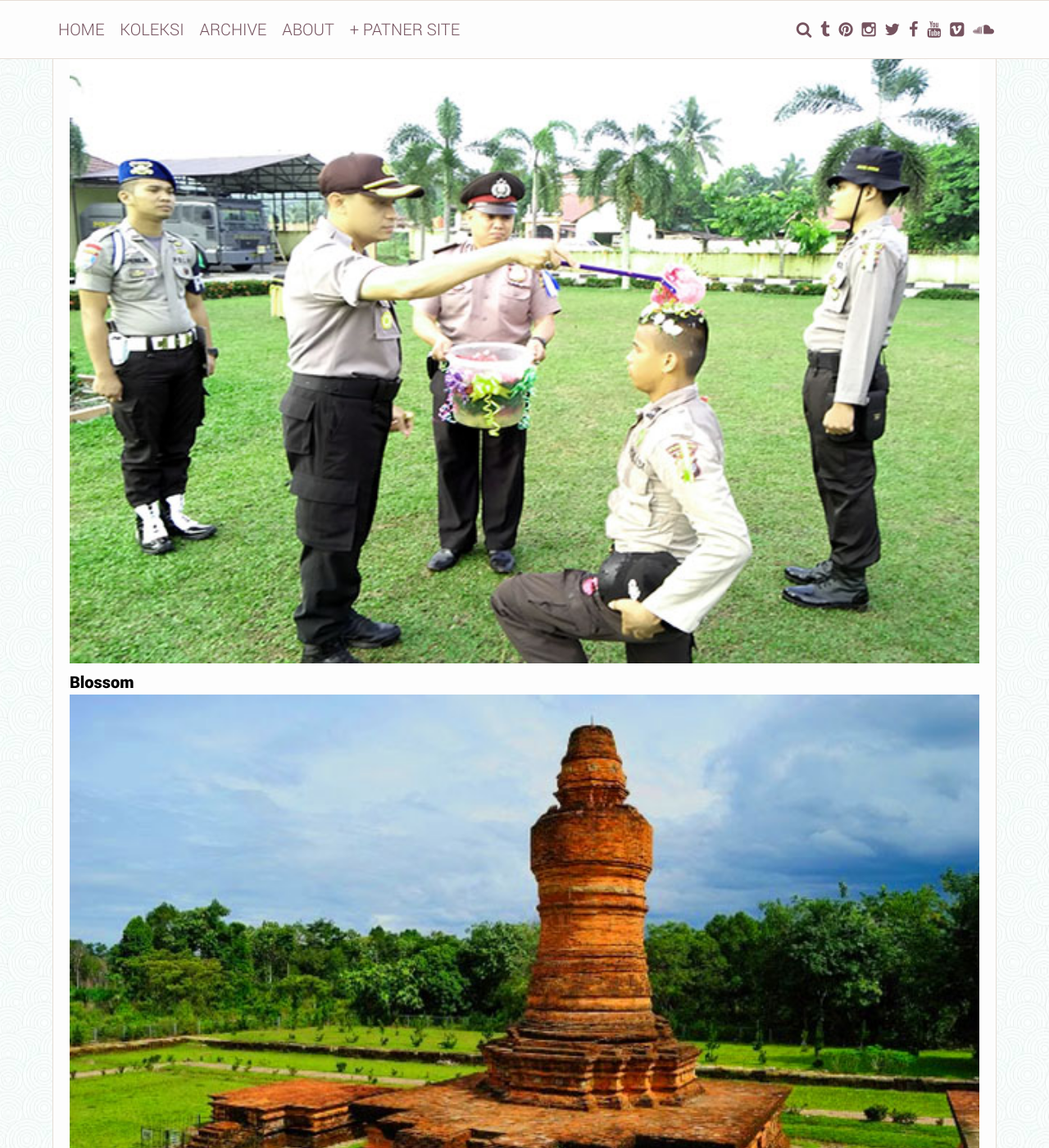
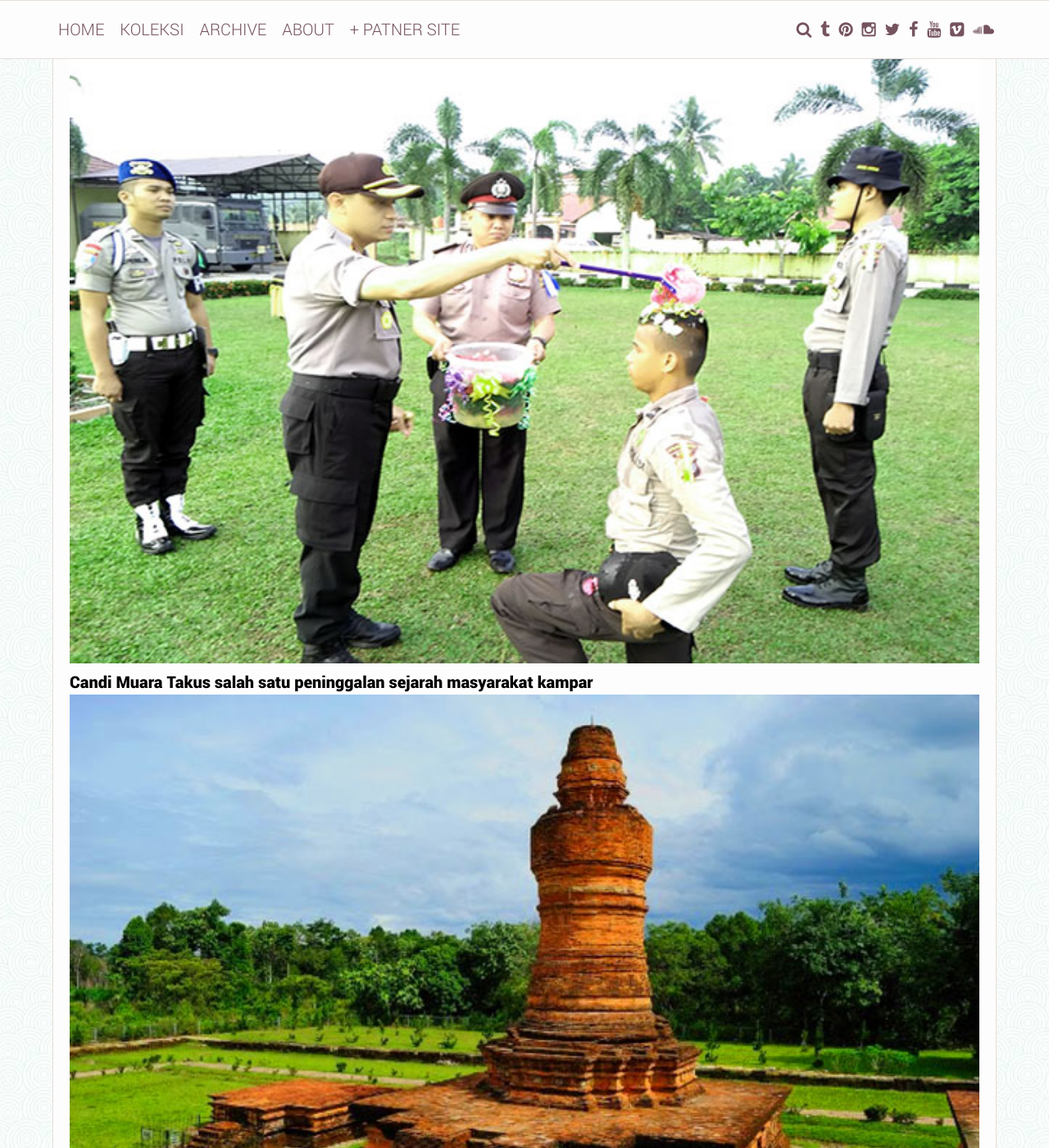
Before and after one commit to Risalbudiman/Risalbudiman.github.io, a Jekyll site: the page built from _posts/2015-02-06-gallery.md, in a window 1280 px wide and 1400 px high, scrolled down 3555 px. Shown: the whole window at 82% size. Built offline with Jekyll 4.4.1, drawn with Linux system fonts in a browser that asks for light colours; some of the changed text lies outside the part shown.

Commit message:
Update galleries.yml

```diff
--- a/_data/galleries.yml
+++ b/_data/galleries.yml
@@ -2,17 +2,17 @@
   imagefolder: /img/galleries/gallery-standard-post
   images:
   - filename: 1.jpg
-    alttext: Bloom Flat
+    alttext: Ini para pejabat kampar lagi panen bawang sambil difoto
   - filename: 2.jpg
-    alttext: Bloom
+    alttext: My trip my adventure KAMPAR
   - filename: 3.jpg
-    alttext: Blossom in a Star
+    alttext: Polisi kampar lagi dimandiin pakai kembang biar hidupnya berkah
   - filename: 4.jpg
-    alttext: Blossom
+    alttext: Candi Muara Takus salah satu peninggalan sejarah masyarakat kampar
   - filename: 5.jpg
-    alttext: Bubbly Bloom
+    alttext: Lopek Bugi
   - filename: 6.jpg
-    alttext: Rays of Gold
+    alttext: Mandi Banjir karna dikampar sering banjir dan sering mati lampu walaupun gak hujan
   - filename: 7.jpg
     alttext: Exotic
   - filename: 8.jpg
```
